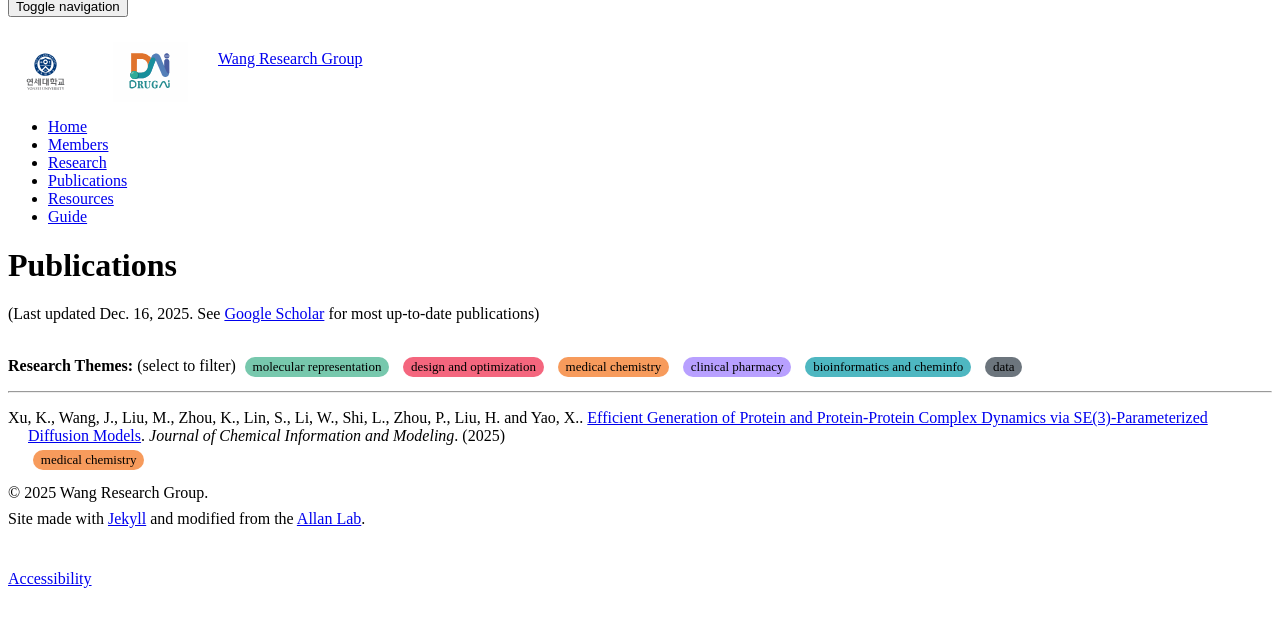
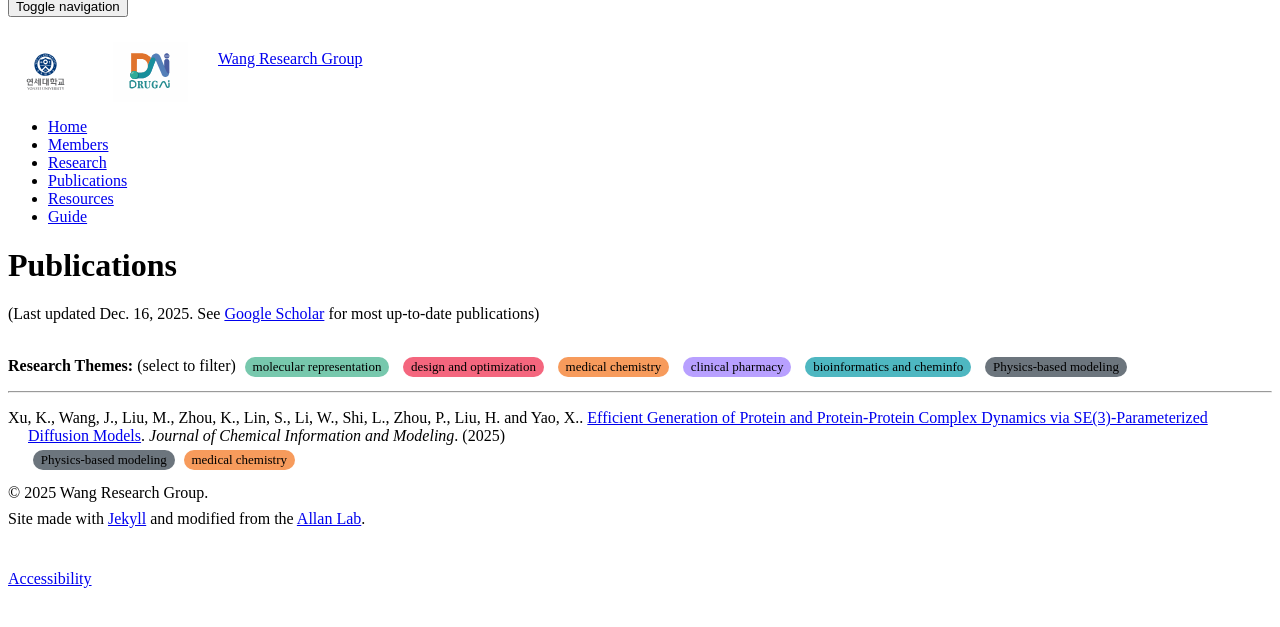
Before and after one commit to WangLab-DrugAI/wanggroup, a Jekyll site: the page built from _pages/publications.md, in a window 1280 px wide, cut to the strip 112-739 px from the top of the page. Built offline with Jekyll 4.4.1, drawn with Linux system fonts in a browser that asks for light colours; nearby versions of some CDN libraries.

Commit message:
Replace 'data' theme with 'Physics-based modeling'

```diff
--- a/_data/research_themes.yml
+++ b/_data/research_themes.yml
@@ -13,6 +13,6 @@
 - name: bioinformatics and cheminfo
   color: "#4eb7c1"
   darker_color: "#25575c"
-- name: data
+- name: Physics-based modeling
   color: "#6c757d"
   darker_color: "#25282b"
```
